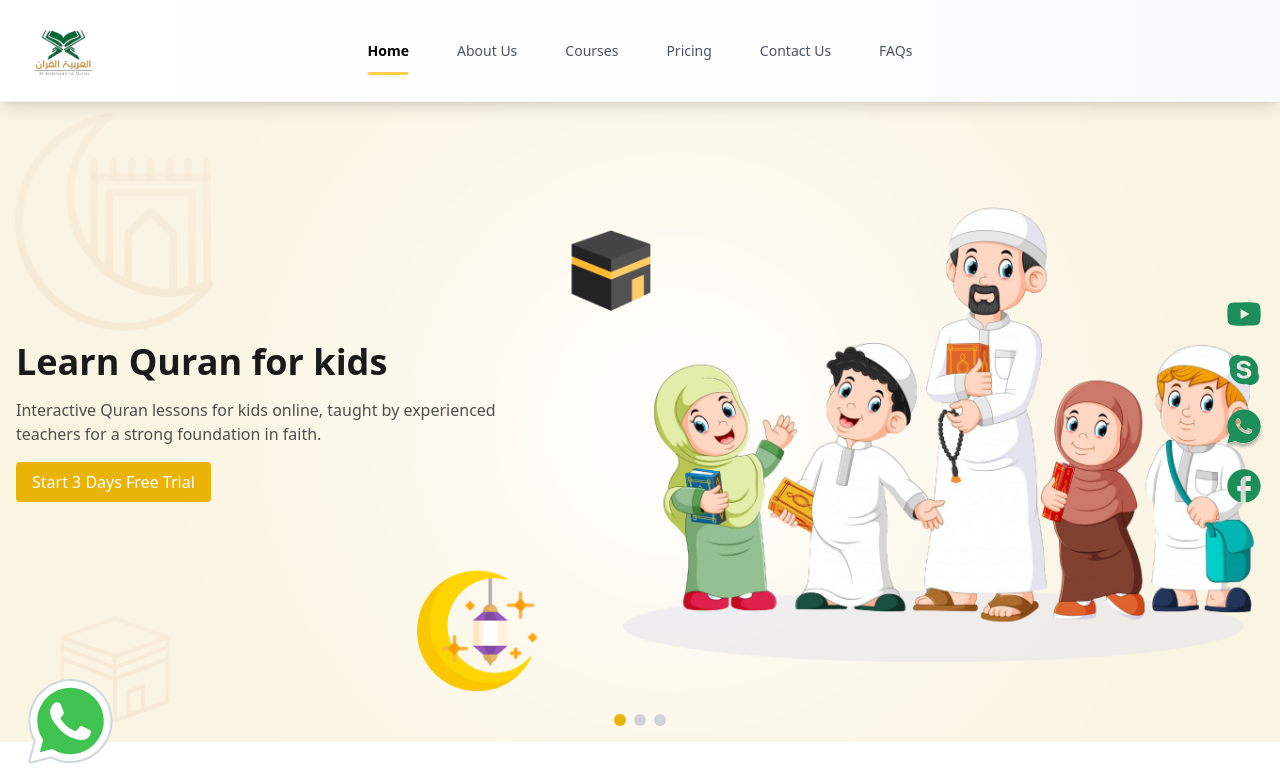
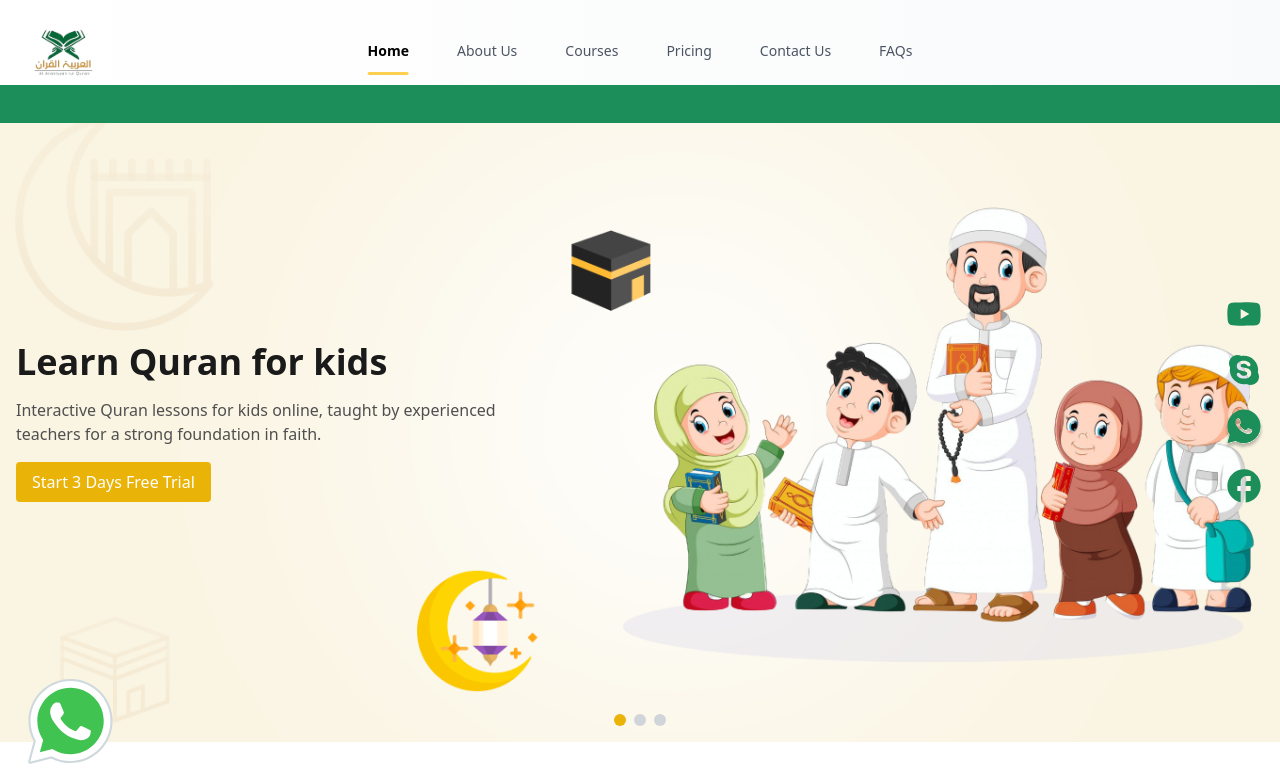
Before and after one commit to Mrzakirullahkhan/e-Quran, a React (Vite) app: page / in a window 1280 px wide. Shown: the top 780 px of the page. Built offline with nearby package versions, Linux system fonts and the light colour scheme.

Commit message:
added duroode ibrahimi

```diff
--- a/src/App.jsx
+++ b/src/App.jsx
@@ -14,6 +14,14 @@ function App() {
     <Router>
       {/* Navbar will be present on all pages */}
       <Navbar />
+<div className="fixed top-[85px] left-0 w-full bg-[#1C8E5A] px-2 py-1 z-50"><marquee
+  direction="right"
+  className="font-bold text-white"
+  style={{ wordSpacing: '10px' }}
+>
+  اللَّهُمَّ صَلِّ عَلَى مُحَمَّدٍ وَعَلَى آلِ مُحَمَّدٍ كَمَا صَلَّيْتَ عَلَى إِبْرَاهِيمَ وَعَلَى آلِ إِبْرَاهِيمَ إِنَّكَ حَمِيدٌ مَجِيدٌ, اللَّهُمَّ بَارِكْ عَلَى مُحَمَّدٍ وَعَلَى آلِ مُحَمَّدٍ كَمَا بَارَكْتَ عَلَى إِبْرَاهِيمَ وَعَلَى آلِ إِبْرَاهِيمَ إِنَّكَ حَمِيدٌ مَجِيدٌ
+</marquee>
+</div>
 
       {/* Define routes for each page */}
       <Routes>
--- a/src/Components/Navbar.jsx
+++ b/src/Components/Navbar.jsx
@@ -241,6 +241,10 @@ function Navbar() {
   </div>
 </div>
 
+{/* <div className='bg-[#1C8E5A] p-1  w-[90%] mx-auto rounded-full '>
+  <marquee behavior="" direction="right" className="font-bold text-white">اللَّهُمَّ صَلِّ عَلَى مُحَمَّدٍ وَعَلَى آلِ مُحَمَّدٍ كَمَا صَلَّيْتَ عَلَى إِبْرَاهِيمَ وَعَلَى آلِ إِبْرَاهِيمَ إِنَّكَ حَمِيدٌ مَجِيدٌ, اللَّهُمَّ بَارِكْ عَلَى مُحَمَّدٍ وَعَلَى آلِ مُحَمَّدٍ كَمَا بَارَكْتَ عَلَى إِبْرَاهِيمَ وَعَلَى آلِ إِبْرَاهِيمَ إِنَّكَ حَمِيدٌ مَجِيدٌ</marquee>
+</div> */}
+
 
       {/* Mobile Modal */}
       <AnimatePresence>
```
